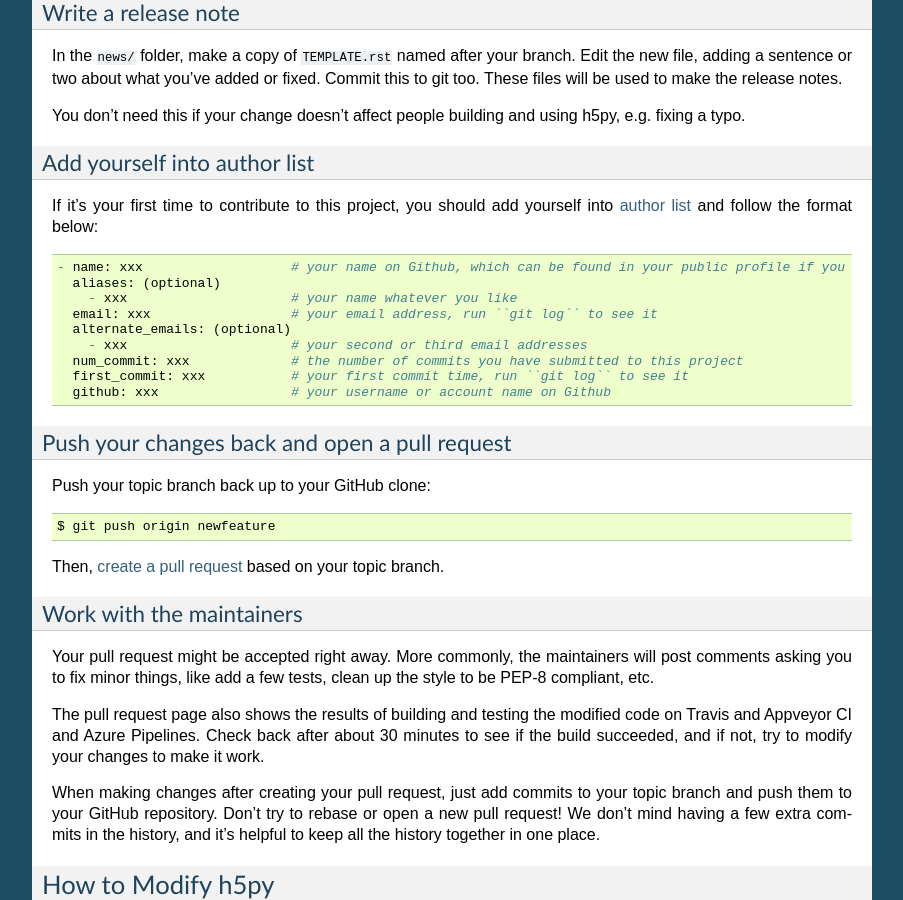
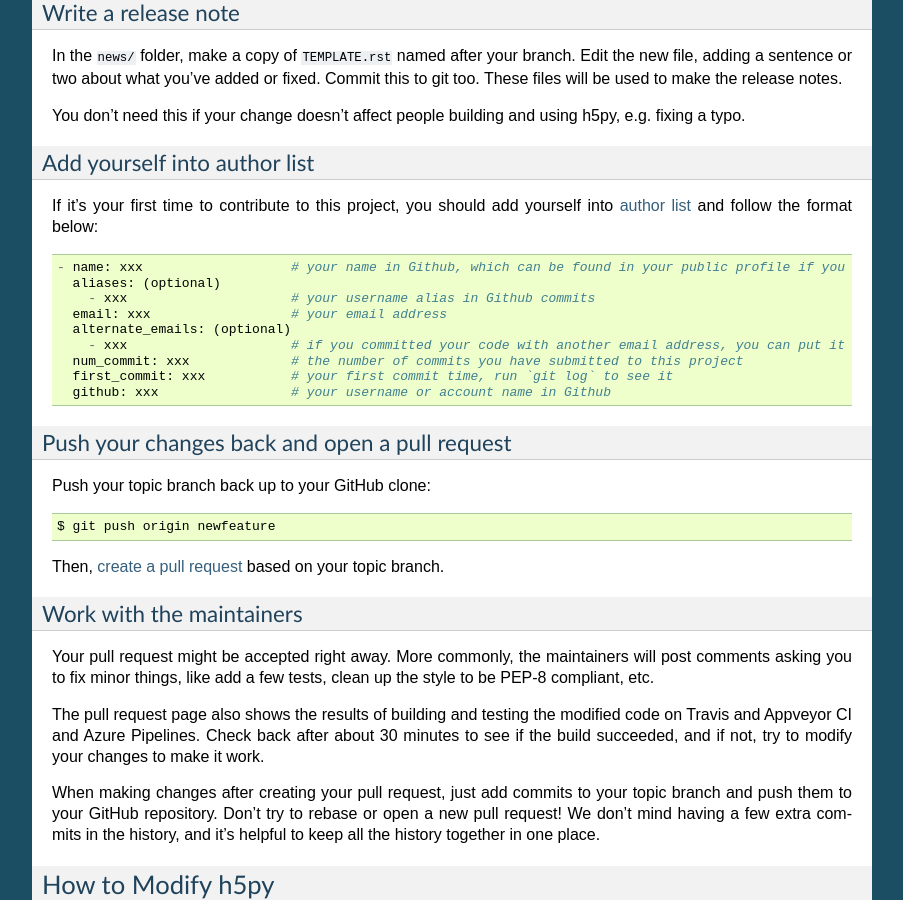
Before and after one commit to h5py/h5py, a Sphinx documentation site: the page built from docs/contributing.rst, in a window 1280 px wide and 900 px high, scrolled down 2421 px. Shown: the whole window, without its empty margins (198-1101 px from the left). Built offline with Sphinx 7.4.7, drawn with Linux system fonts in a browser that asks for light colours; pages that are not in the unit, such as notebooks, are missing from menus.

Commit message:
update document

```diff
--- a/docs/contributing.rst
+++ b/docs/contributing.rst
@@ -162,15 +162,15 @@ Add yourself into author list
 If it's your first time to contribute to this project, you should add yourself into
 `author list <https://github.com/h5py/h5py/blob/master/.authors.yml>`_  and follow the format below::
 
-    - name: xxx                   # your name on Github, which can be found in your public profile if you set it up
+    - name: xxx                   # your name in Github, which can be found in your public profile if you set it up
       aliases: (optional)
-        - xxx                     # your name whatever you like
-      email: xxx                  # your email address, run ``git log`` to see it
+        - xxx                     # your username alias in Github commits
+      email: xxx                  # your email address
       alternate_emails: (optional)
-        - xxx                     # your second or third email addresses
+        - xxx                     # if you committed your code with another email address, you can put it there
       num_commit: xxx             # the number of commits you have submitted to this project
-      first_commit: xxx           # your first commit time, run ``git log`` to see it
-      github: xxx                 # your username or account name on Github
+      first_commit: xxx           # your first commit time, run `git log` to see it
+      github: xxx                 # your username or account name in Github
 
 Push your changes back and open a pull request
 ~~~~~~~~~~~~~~~~~~~~~~~~~~~~~~~~~~~~~~~~~~~~~~
```
